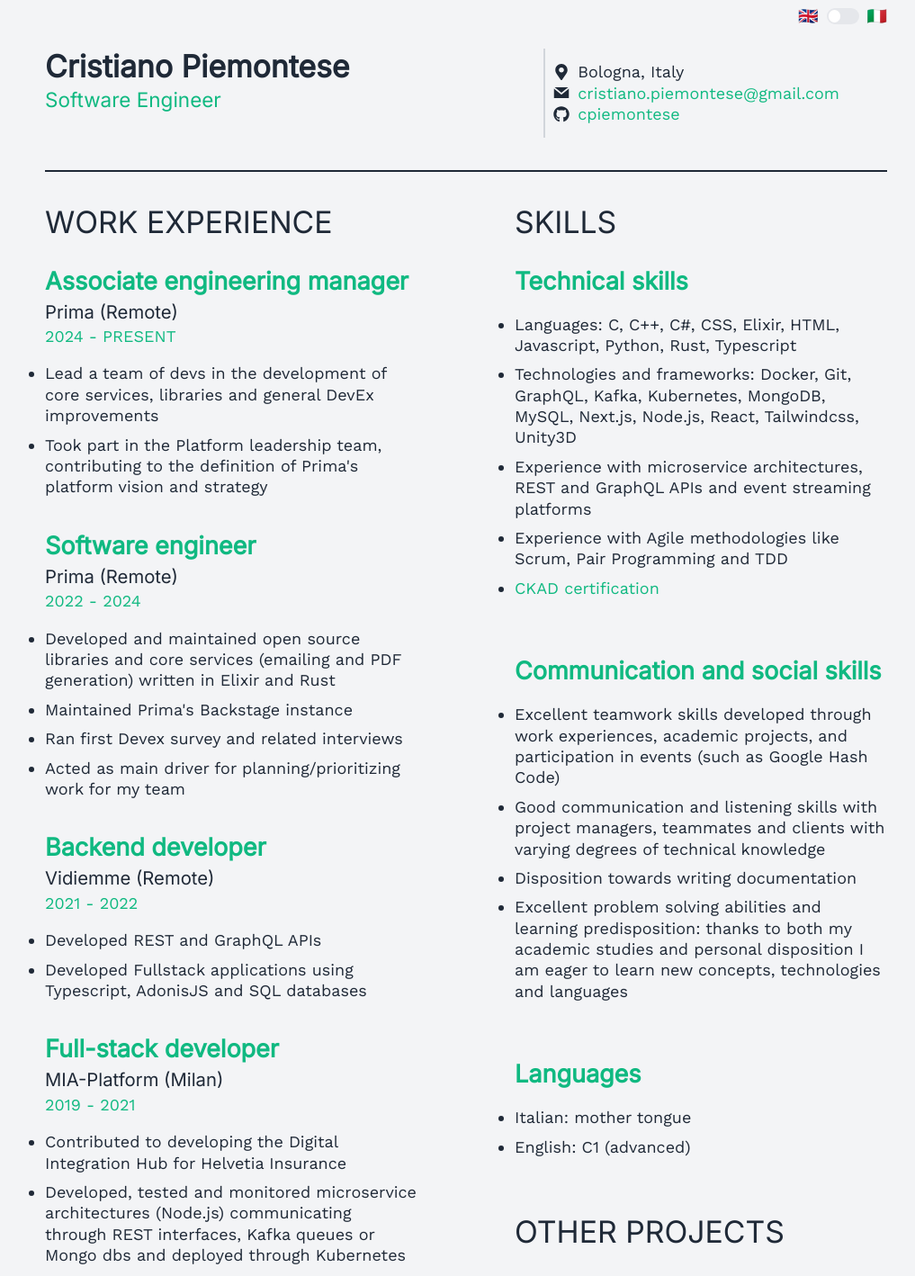
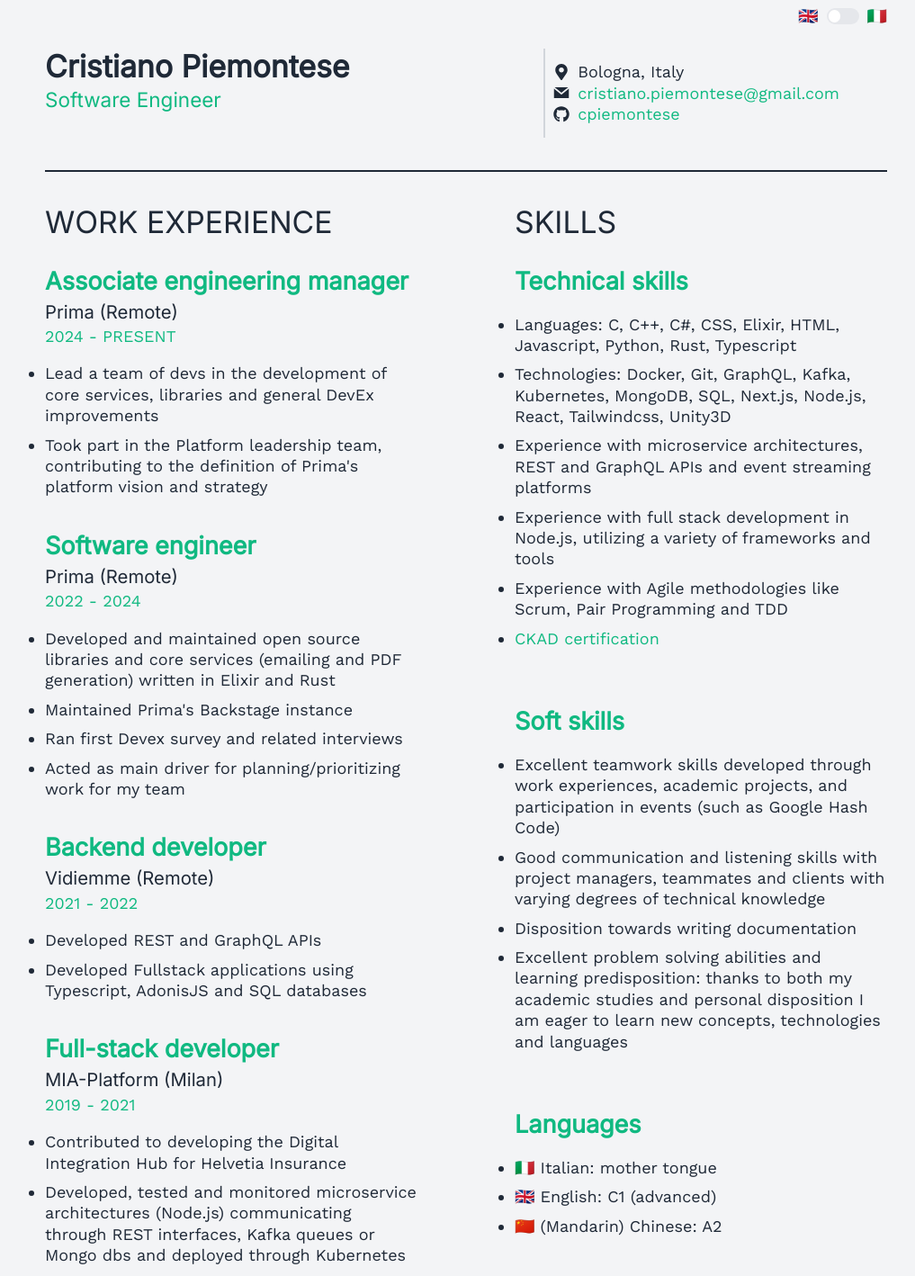
Before and after one commit to cpiemontese/cpiemontese.github.io, a Next.js app: page / in a window 1280 px wide. Shown: the top 1418 px of the page at 90% size, without its empty margins (122-1139 px from the left). Built offline with nearby package versions, Linux system fonts and the light colour scheme.

Commit message:
update languages and skills

```diff
--- a/pages/index.jsx
+++ b/pages/index.jsx
@@ -211,11 +211,11 @@ export default function IndexPage() {
               <CVElement
                 className="mb-14"
                 lang={lang}
-                title={lang === EN ? 'Technical skills' : 'Informatiche'}
+                title={lang === EN ? 'Technical skills' : 'Tecniche'}
                 list={(function () {
                   const languages = 'C, C++, C#, CSS, Elixir, HTML, Javascript, Python, Rust, Typescript'
                   const techsAndFrameworks =
-                    'Docker, Git, GraphQL, Kafka, Kubernetes, MongoDB, MySQL, Next.js, Node.js, React, Tailwindcss, Unity3D'
+                    'Docker, Git, GraphQL, Kafka, Kubernetes, MongoDB, SQL, Next.js, Node.js, React, Tailwindcss, Unity3D'
                   const ckadCredlyLink = 'https://www.credly.com/badges/9a267086-bd53-408e-b0c5-e9ce6d79dafb/public_url'
                   const linkClass = 'text-emerald-500 dark:text-emerald-400'
 
@@ -225,12 +225,16 @@ export default function IndexPage() {
                       [IT]: `Linguaggi: ${languages}`,
                     },
                     {
-                      [EN]: `Technologies and frameworks: ${techsAndFrameworks}`,
-                      [IT]: `Tecnologie e frameworks: ${techsAndFrameworks}`,
+                      [EN]: `Technologies: ${techsAndFrameworks}`,
+                      [IT]: `Tecnologie: ${techsAndFrameworks}`,
                     },
                     {
                       [EN]: 'Experience with microservice architectures, REST and GraphQL APIs and event streaming platforms',
                       [IT]: 'Esperienza con architetture a microservizi, API REST e GraphQL e piattaforme di event streaming',
+                    },
+                    {
+                      [EN]: 'Experience with full stack development in Node.js, utilizing a variety of frameworks and tools',
+                      [IT]: 'Esperienza nello sviluppo full stack con Node.js, utilizzando una varietà di framework e strumenti',
                     },
                     {
                       [EN]: 'Experience with Agile methodologies like Scrum, Pair Programming and TDD',
@@ -254,7 +258,7 @@ export default function IndexPage() {
               <CVElement
                 className="mb-14"
                 lang={lang}
-                title={lang === EN ? 'Communication and social skills' : 'Relazionali e organizzative'}
+                title={'Soft skills'}
                 list={[
                   {
                     [EN]: `Excellent teamwork skills developed through work experiences, academic projects,
@@ -290,12 +294,16 @@ export default function IndexPage() {
                 title={lang === EN ? 'Languages' : 'Linguistiche'}
                 list={[
                   {
-                    [EN]: 'Italian: mother tongue',
-                    [IT]: 'Italiano: madrelingua',
+                    [EN]: '🇮🇹 Italian: mother tongue',
+                    [IT]: '🇮🇹 Italiano: madrelingua',
                   },
                   {
-                    [EN]: 'English: C1 (advanced)',
-                    [IT]: 'Inglese: C1 (advanced)',
+                    [EN]: '🇬🇧 English: C1 (advanced)',
+                    [IT]: '🇬🇧 Inglese: C1 (advanced)',
+                  },
+                  {
+                    [EN]: '🇨🇳 (Mandarin) Chinese: A2',
+                    [IT]: '🇨🇳 Cinese (Mandarino): A2',
                   },
                 ]}
               />
```
